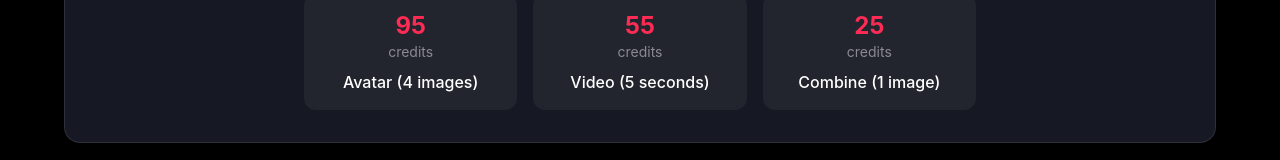
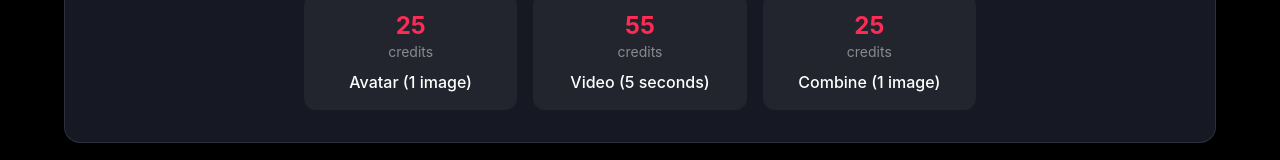
Before and after one commit to bduke011/tiktok-motion-app, a Next.js app: page /pricing in a window 1280 px wide. Shown: the part 1129-1289 px from the top of the page. Built offline with nearby package versions, Linux system fonts and the light colour scheme; no server answers.

Commit message:
Fix avatar credit cost: 25 credits for 1 image (not 95 for 4)
The avatar generator only creates 1 image at a time, so the cost
should be 25 credits instead of 95.

Co-Authored-By: Claude Opus 4.5 <noreply@anthropic.com>

```diff
--- a/app/pricing/page.tsx
+++ b/app/pricing/page.tsx
@@ -87,7 +87,7 @@ const TIERS = [
 ];
 
 const CREDIT_COSTS = [
-  { action: "Avatar (4 images)", credits: 95 },
+  { action: "Avatar (1 image)", credits: 25 },
   { action: "Video (5 seconds)", credits: 55 },
   { action: "Combine (1 image)", credits: 25 },
 ];
--- a/lib/credits.ts
+++ b/lib/credits.ts
@@ -3,7 +3,7 @@ import { prisma } from "./prisma";
 // Credit costs per action (35% profit margin)
 // $1 = 100 credits
 export const CREDIT_COSTS = {
-  avatar: 95, // 4 images @ $0.60 API cost → $0.95 user pays
+  avatar: 25, // 1 image @ $0.15 API cost → $0.25 user pays
   video: 55, // 5 seconds @ $0.35 API cost → $0.55 user pays
   combine: 25, // 1 image @ $0.15 API cost → $0.25 user pays
 } as const;
```
